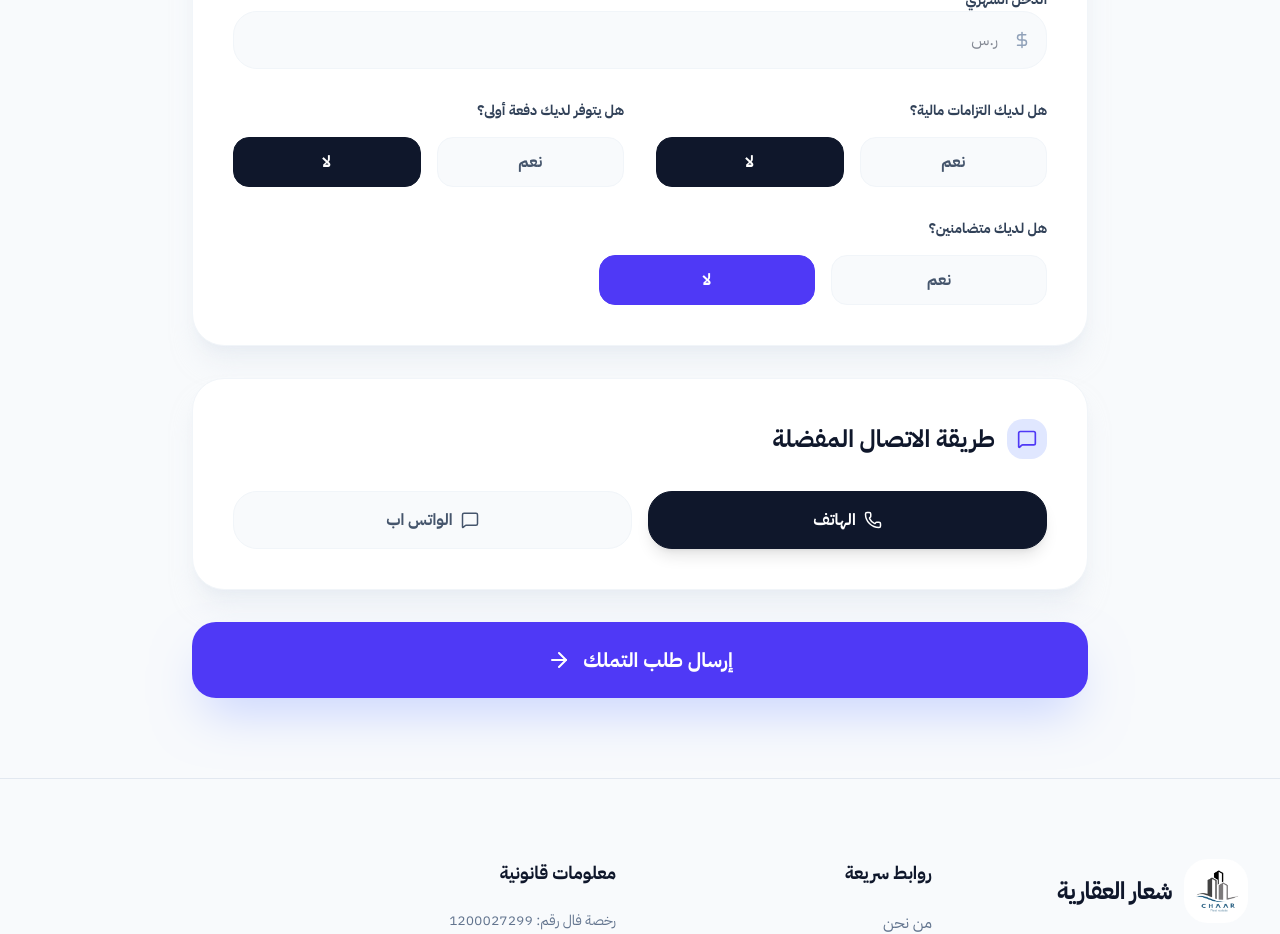
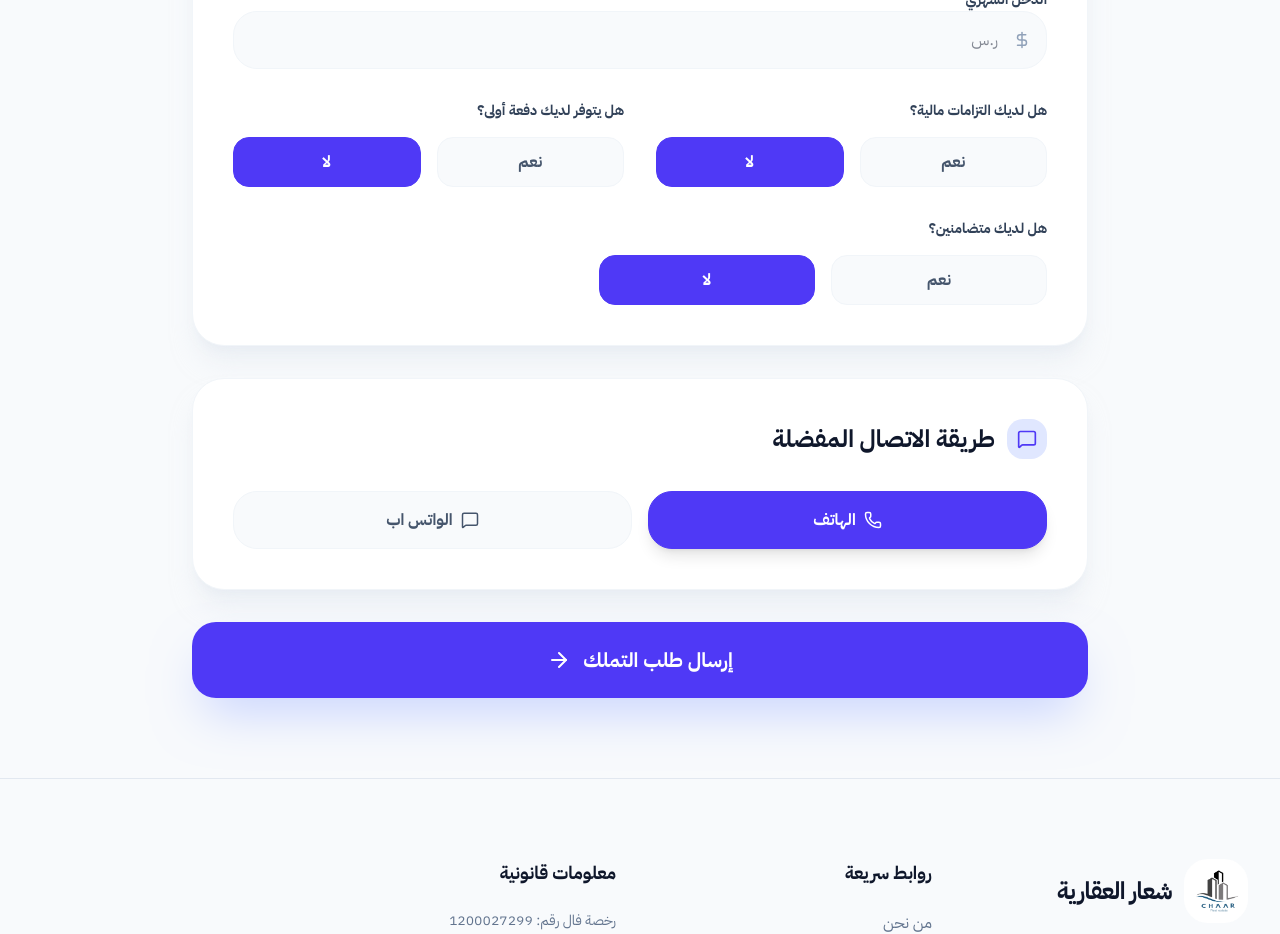
Before and after one commit to F-alsanea/chaar, a React (Vite) app: page /own-property in a window 1280 px wide. Shown: the part 1380-2314 px from the top of the page. Built offline with nearby package versions, Linux system fonts and the light colour scheme.

Commit message:
fix: enable class-based dark mode in Tailwind 4 via @custom-variant - this is the root cause fix

```diff
--- a/src/index.css
+++ b/src/index.css
@@ -1,5 +1,6 @@
 @import url('https://fonts.googleapis.com/css2?family=IBM+Plex+Sans+Arabic:wght@300;400;500;600;700&display=swap');
 @import "tailwindcss";
+@custom-variant dark (&:where(.dark, .dark *));
 
 @theme {
   --font-sans: "IBM Plex Sans Arabic", ui-sans-serif, system-ui, sans-serif;
--- a/src/pages/OwnYourProperty.tsx
+++ b/src/pages/OwnYourProperty.tsx
@@ -334,7 +334,7 @@ export default function OwnYourProperty() {
                         className={cn(
                           "flex-1 py-3 rounded-xl font-bold border transition-all",
                           formData.hasObligations === val
-                            ? "bg-slate-900 dark:bg-indigo-600 border-slate-900 dark:border-indigo-600 text-white"
+                            ? "bg-indigo-600 dark:bg-indigo-500 border-indigo-600 dark:border-indigo-500 text-white"
                             : "bg-slate-50 dark:bg-slate-800 border-slate-100 dark:border-slate-700 text-slate-600 dark:text-slate-400 hover:border-slate-300 dark:hover:border-slate-600"
                         )}
                       >
@@ -373,7 +373,7 @@ export default function OwnYourProperty() {
                         className={cn(
                           "flex-1 py-3 rounded-xl font-bold border transition-all",
                           formData.hasDownPayment === val
-                            ? "bg-slate-900 dark:bg-indigo-600 border-slate-900 dark:border-indigo-600 text-white"
+                            ? "bg-indigo-600 dark:bg-indigo-500 border-indigo-600 dark:border-indigo-500 text-white"
                             : "bg-slate-50 dark:bg-slate-800 border-slate-100 dark:border-slate-700 text-slate-600 dark:text-slate-400 hover:border-slate-300 dark:hover:border-slate-600"
                         )}
                       >
@@ -462,7 +462,7 @@ export default function OwnYourProperty() {
                   className={cn(
                     "flex-1 py-4 rounded-2xl font-bold border transition-all flex items-center justify-center gap-2",
                     formData.contactMethod === method
-                      ? "bg-slate-900 dark:bg-indigo-600 border-slate-900 dark:border-indigo-600 text-white shadow-lg dark:shadow-none"
+                      ? "bg-indigo-600 dark:bg-indigo-500 border-indigo-600 dark:border-indigo-500 text-white shadow-lg dark:shadow-none"
                       : "bg-slate-50 dark:bg-slate-800 border-slate-100 dark:border-slate-700 text-slate-600 dark:text-slate-400 hover:border-slate-300 dark:hover:border-slate-600"
                   )}
                 >
```
